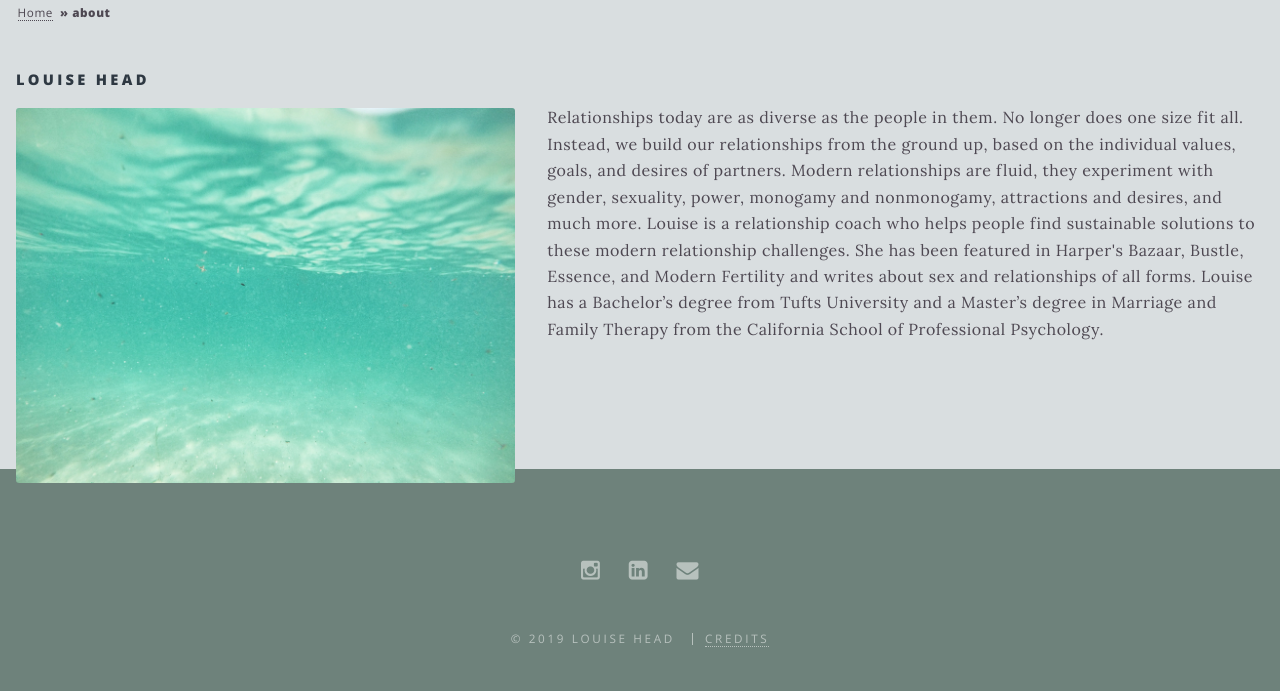
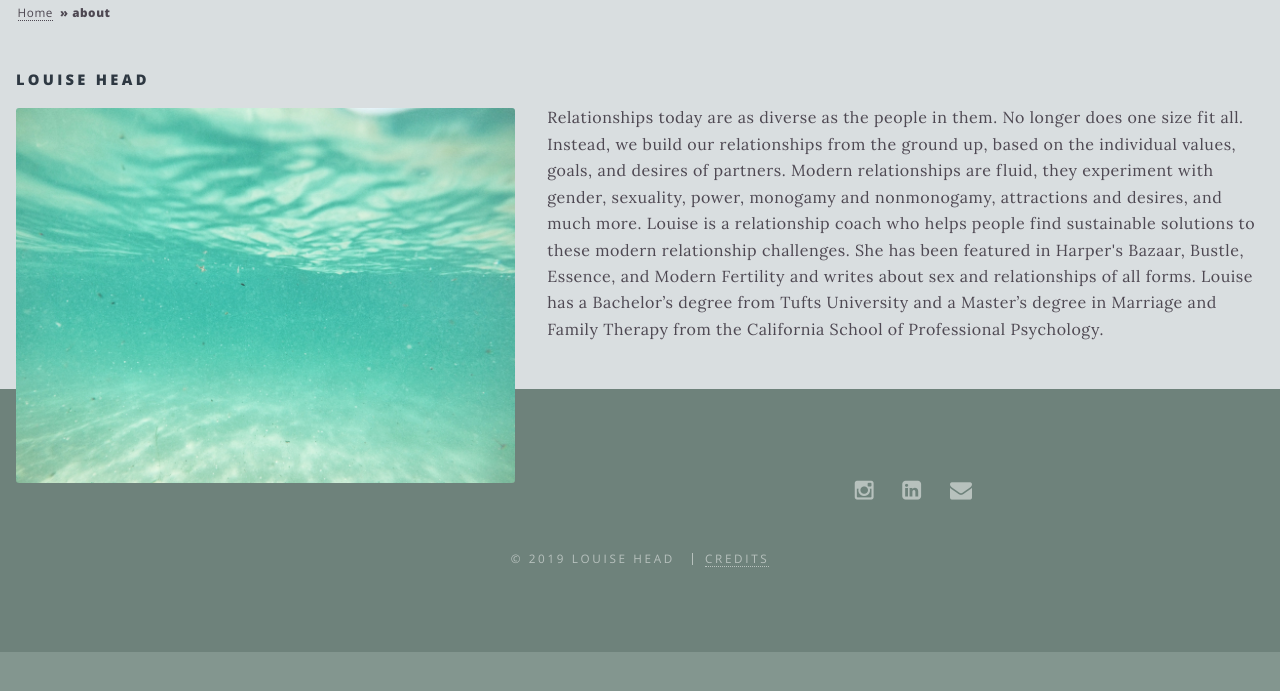
Before and after one commit to lehead/lehead.github.io, a Jekyll site: the page built from _pages/about.html, in a window 1280 px wide and 1094 px high. Shown: the part 361-1052 px from the top of the window. Built offline with Jekyll 4.4.1, drawn with Linux system fonts in a browser that asks for light colours.

Commit message:
remove extra tags

```diff
--- a/_pages/about.html
+++ b/_pages/about.html
@@ -13,6 +13,4 @@ background-image: setee_annie-spratt-538523-unsplash.jpg
 
    <p>{% include post_picwrap.html src="/images/jeremy-bishop-53864.jpg" %}
      Relationships today are as diverse as the people in them. No longer does one size fit all. Instead, we build our relationships from the ground up, based on the individual values, goals, and desires of partners. Modern relationships are fluid, they experiment with gender, sexuality, power, monogamy and nonmonogamy, attractions and desires, and much more. Louise is a relationship coach who helps people find sustainable solutions to these modern relationship challenges. She has been featured in Harper's Bazaar, Bustle, Essence, and Modern Fertility and writes about sex and relationships of all forms. Louise has a Bachelor’s degree from Tufts University and a Master’s degree in Marriage and Family Therapy from the California School of Professional Psychology.</p>
-   <br> </br>
-   <p> </p>
 </body>
```
